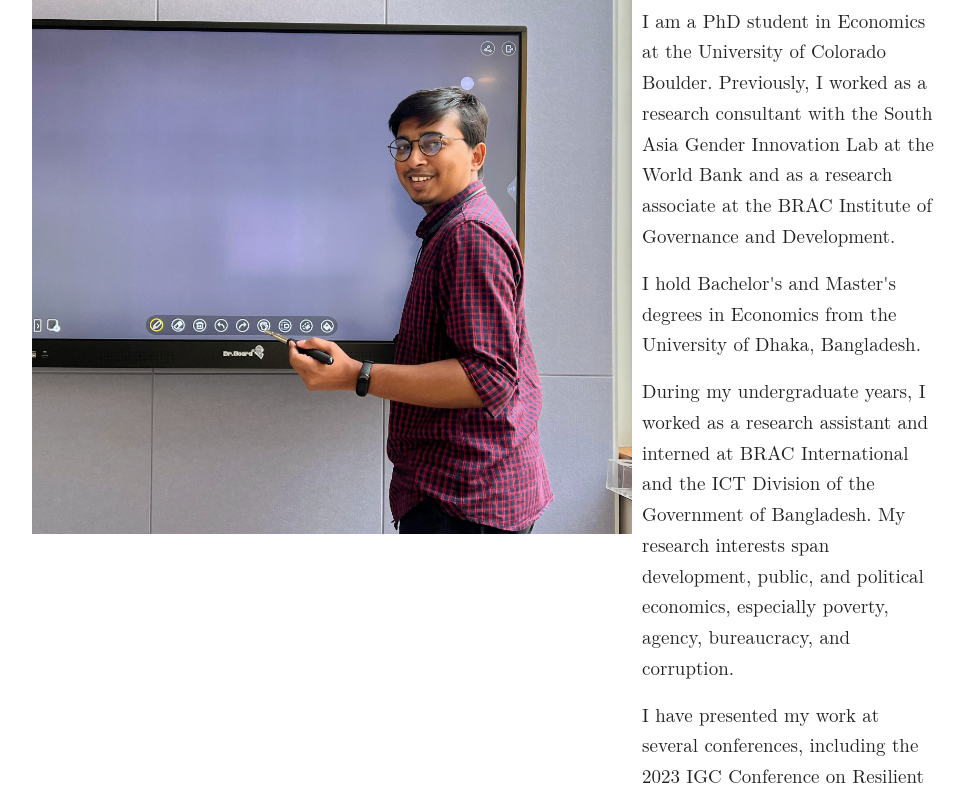
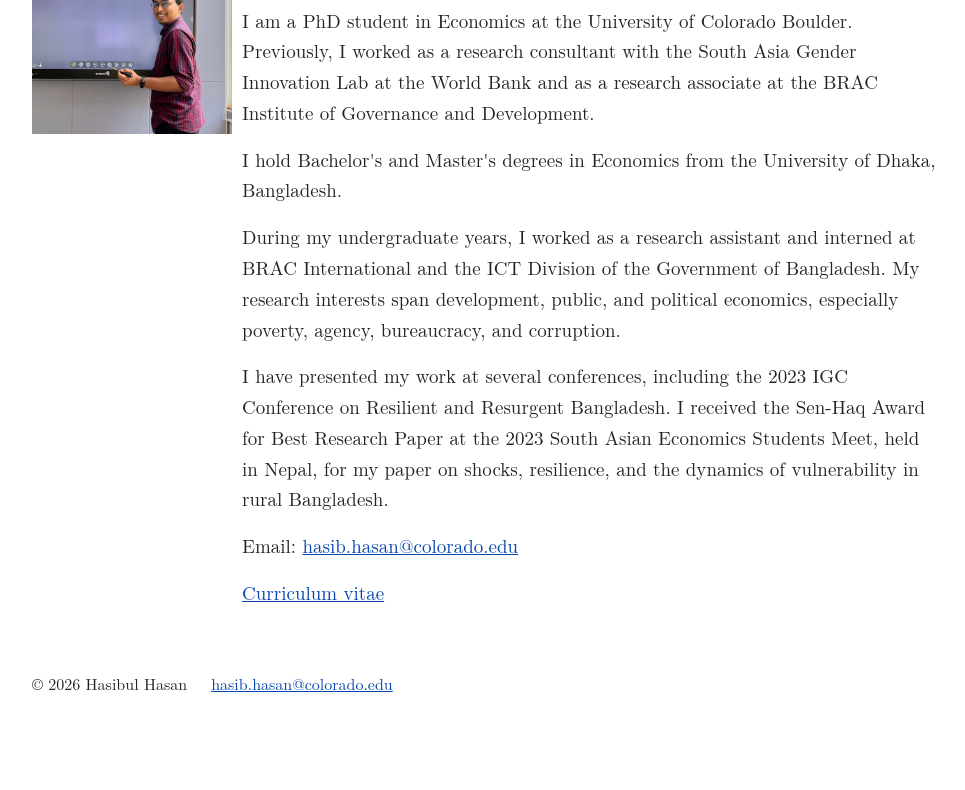
Before and after one commit to ehasibulhasan/hasib.github.io, a plain HTML site: page index.html in a window 1280 px wide. Shown: the part 178-968 px from the top of the page, without its empty margins (154-1119 px from the left). After the commit the page ends 929 px from the top, so only its background shows below. Drawn offline with Linux system fonts and the light colour scheme; a web font is replaced by a local one.

Commit message:
Update styles.css

```diff
--- a/styles.css
+++ b/styles.css
@@ -21,9 +21,9 @@ p { margin: 0 0 16px; }
 .research-item { margin: 0 0 24px; }
 .research-item h2, .teaching-card h2 { margin: 0 0 6px; font-size: 1.12em; }
 .cv-download-panel { margin: 14px 0 26px; }
-.home-layout { display: grid; grid-template-columns: 600px minmax(0, 1fr); gap: 10px; align-items: start; }
-.home-photo-wrap { width: 600px; max-width: 100%; }
-.profile-photo { display: block; width: 100%; max-height: 600px; aspect-ratio: 4 / 5; object-fit: cover; object-position: center; user-select: none; -webkit-user-drag: none; }
+.home-layout { display: grid; grid-template-columns: 200px minmax(0, 1fr); gap: 10px; align-items: start; }
+.home-photo-wrap { width: 200px; max-width: 100%; }
+.profile-photo { display: block; width: 100%; max-height: 200px; aspect-ratio: 4 / 5; object-fit: cover; object-position: center; user-select: none; -webkit-user-drag: none; }
 .skip-link { position: absolute; left: -9999px; }
 .skip-link:focus { left: 12px; top: 12px; background: white; padding: 8px; }
 .site-footer { margin-top: 46px; }
```
